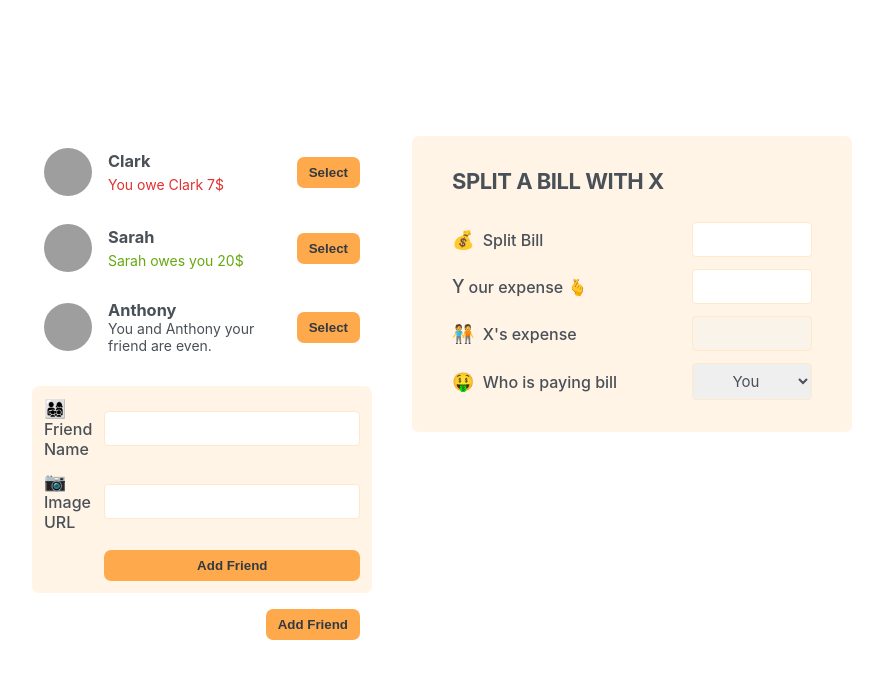
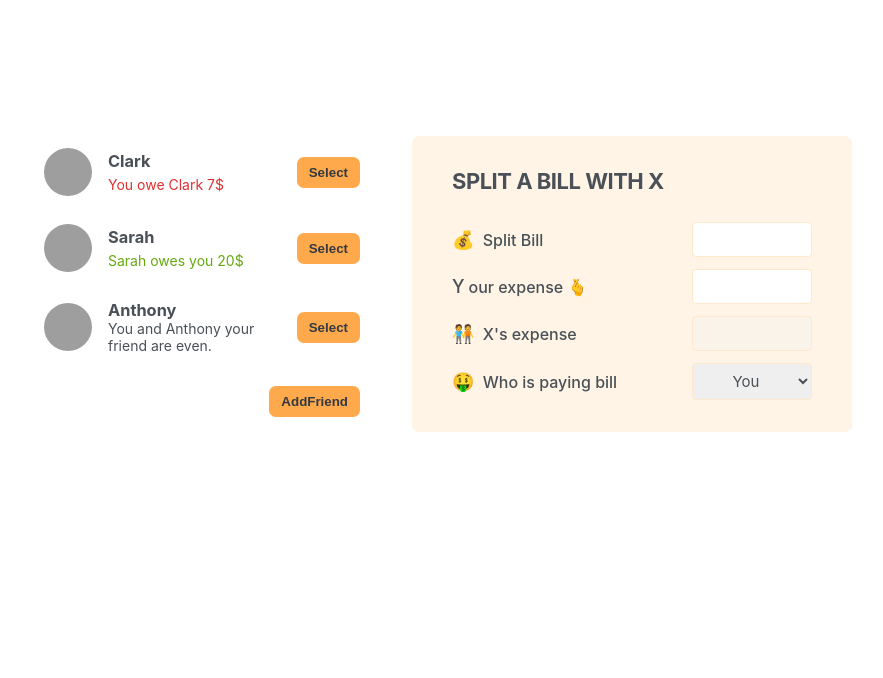
Before and after one commit to trdxDeepu/eat-n-split, a React (Vite) app: page / in a window 1280 px wide. Shown: the top 678 px of the page, without its empty margins (198-1081 px from the left). Built offline with nearby package versions, Linux system fonts and the light colour scheme; grey boxes are pictures that could not be loaded.

Commit message:
making the add friend component dynamic passing onClick as call back function and make the state opposite of that

```diff
--- a/src/App.jsx
+++ b/src/App.jsx
@@ -1,4 +1,6 @@
 /* eslint-disable react/prop-types */
+
+import { useState } from "react";
 
 const initialFriends = [
   {
@@ -21,16 +23,31 @@
   },
 ];
 
+function Button({ children, onClick }) {
+  return (
+    <button className="button" onClick={onClick}>
+      {children}
+    </button>
+  );
+}
+
 function App() {
+  const [showAddFriend, setShowAddFriend] = useState(false);
+
+  function handleShowAddFriend() {
+    setShowAddFriend((show) => !show);
+  }
+
   return (
     <div className="app">
       <div className="sidebar">
         <FriendList />
-        <FormAddFriend/>
-        <Button>Add Friend</Button>
-
+        {showAddFriend && <FormAddFriend />}
+        <Button onClick={handleShowAddFriend}>
+          {showAddFriend ? "Close" : "AddFriend"}
+        </Button>
       </div>
-      <FormSplitBill/>
+      <FormSplitBill />
     </div>
   );
 }
@@ -72,12 +89,8 @@
   );
 }
 
-function Button({children}){
-  return <button className="button">{children}</button>
-}
-
-function FormAddFriend(){
-  return(
+function FormAddFriend() {
+  return (
     <form className="form-add-friend">
       <label> 👨‍👩‍👧‍👦 Friend Name</label>
       <input type="text" />
@@ -85,11 +98,12 @@
       <input type="text" />
       <Button>Add Friend</Button>
     </form>
-  )
+  );
 }
 
-function FormSplitBill(){
-  return <form  className="form-split-bill">
+function FormSplitBill() {
+  return (
+    <form className="form-split-bill">
       <h2>Split a bill with X </h2>
       <label>💰 Split Bill</label>
       <input type="text" />
@@ -106,4 +120,5 @@
         <option className="friend">X</option>
       </select>
     </form>
+  );
 }
```
Lines whose indentation alone changed are shown as unchanged.
